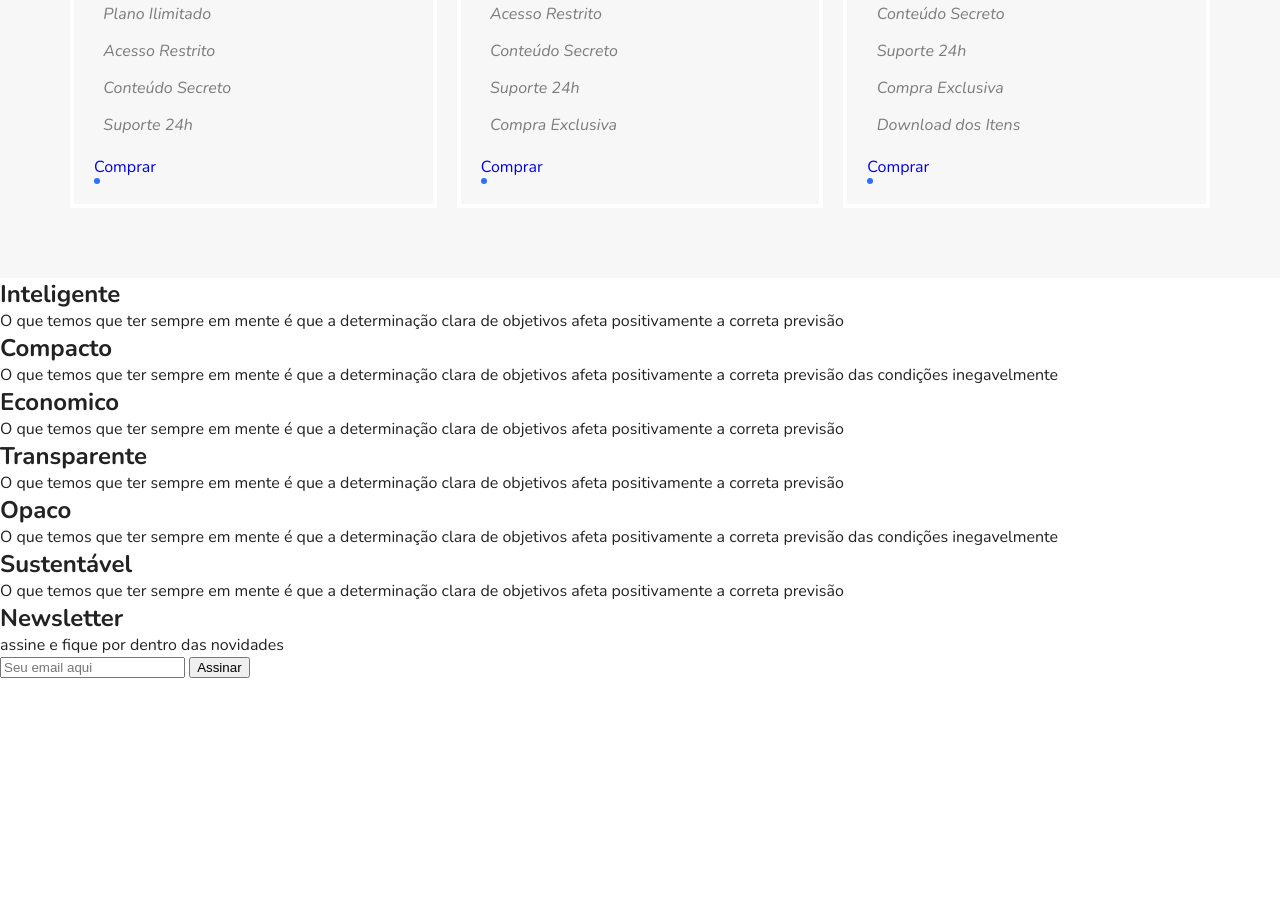
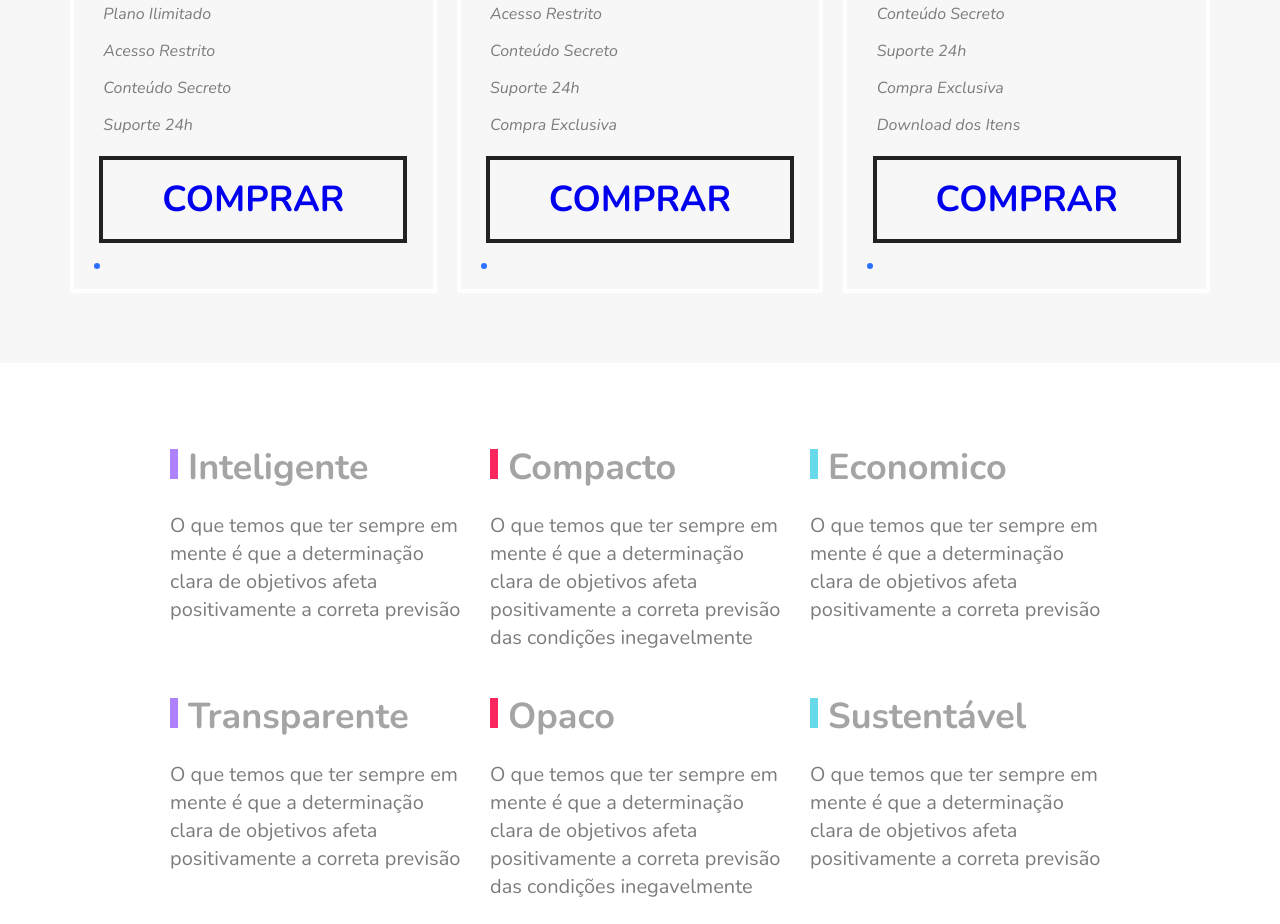
Before and after one commit to Brunnalage/curso-origamid-flexblog, a plain HTML site: page Index.html in a window 1280 px wide. Shown: the part 2651-3575 px from the top of the page. Before the commit the page ends 3329 px from the top, so only its background shows below. Drawn offline with nearby package versions, Linux system fonts and the light colour scheme.

Commit message:
Style: Estilizando o conteúdo de qualidades

```diff
--- a/css/style.css
+++ b/css/style.css
@@ -185,7 +185,7 @@ img{
 }
 
 .preco-item{
-    flex: 1;
+    flex: 1 1 260px;
     border: 4px solid white;
     padding: 20px;
     margin: 10px;
@@ -237,3 +237,74 @@ img{
     background: #2c70ff;
     border-radius: 50%;
 }
+
+.preco-item a {
+    max-width: 300px;
+    display: block;
+    margin: 20px auto;
+    border: 4px solid #222222;
+    text-transform: uppercase;
+    font-weight: bold;
+    font-size: 2.25em;
+    padding: 15px 0;
+    text-align: center;
+}
+
+@media (max-width: 800px){
+    .preco{
+        padding-left: 10px;
+        padding-right: 10px;
+    }
+    .preco .preco-item:nth-child(3){
+        order: -2;
+    }
+    .preco .preco-item:nth-child(3){
+        order: -1;
+    }
+}
+
+/*qualidade*/
+
+.qualidade{
+    max-width: 960px;
+    margin: 60px auto;
+    display: flex;
+    flex-wrap: wrap;
+}
+
+.qualidade-item{
+    flex: 1 1 300px;
+    margin: 20px 10px;
+}
+
+.qualidade-item h2{
+    font-size: 2.25em;
+    color: #a4a4a4;
+    margin-bottom: 20px;
+}
+
+.qualidade-item h2::before{
+    content: '';
+    display: inline-block;
+    width: 8px;
+    height: 30px;
+    margin-right: 10px;
+    background: blue;
+}
+.qualidade-item:nth-of-type(3n+1) h2::before{
+    background: #ae81ff;
+}
+
+.qualidade-item:nth-of-type(3n+2) h2::before{
+    background: #f9265e;
+}
+
+.qualidade-item:nth-of-type(3n+3) h2::before{
+    background: #66d9eb;
+}
+
+.qualidade-item p{
+    font-size: 1.25em;
+    line-height: 1.4;
+    color: #7c7c7c;
+}
```
